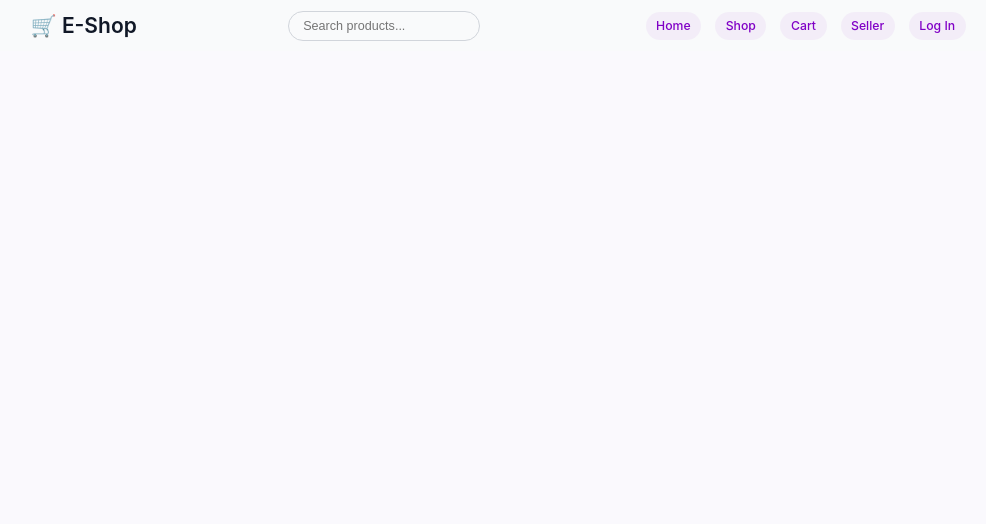
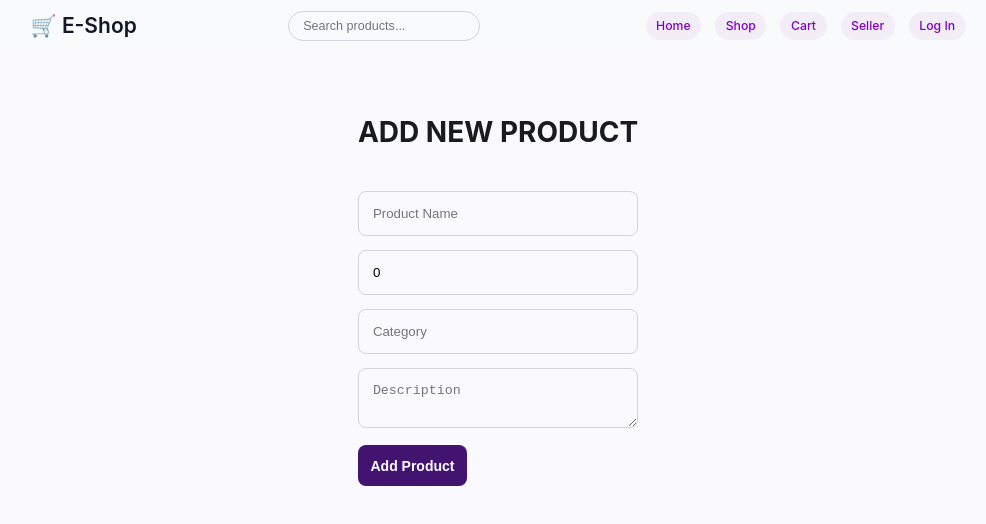
Before and after one commit to SachidanandaPadhiali/ecommerce-project-angular, an Angular app: page /seller-product in a window 1280 px wide. Before the commit this address led to /. Shown: the top 524 px of the page, without its empty margins (142-1128 px from the left). Built offline with nearby package versions, Linux system fonts and the light colour scheme.

Commit message:
Add Product Routing and form

```diff
--- a/src/app/app.css
+++ b/src/app/app.css
@@ -29,7 +29,7 @@
     -webkit-font-smoothing: antialiased;
     -moz-osx-font-smoothing: grayscale;
 
-    --primary: #701338;
+    --primary: #431370;
     --accent: #a72785;
     --black: #111111;
     --hover: #a360fa;
@@ -39,7 +39,7 @@
     --bg: #F9FAFB;
     --bg-grey: #D2D1D2;
     --bg-dark: #123456;
-    --bg-btn: #61aacc;
+    --bg-btn: #d080e4;
     --card-bg: #FFFFFF;
     --border: #D1D5DB;
     --success: #10B981;
--- a/src/app/app.routes.ts
+++ b/src/app/app.routes.ts
@@ -5,11 +5,13 @@ import { SellerHome } from './seller-home/seller-home';
 import { Login } from './login/login';
 import { UserHome } from './user-home/user-home';
 import { authGuard } from './auth-guard';
+import { SellerAddProduct } from './seller-add-product/seller-add-product';
 
 export const routes: Routes = [
     { path: '', component: Home },
     { path: 'seller-auth', component: SellerAuth},
     { path: 'log-in', component: Login },
     { path: 'user-home', component: UserHome, canActivate: [authGuard], data: { role: 'user' } },
-    { path: 'seller-home', component: SellerHome, canActivate: [authGuard], data: { role: 'seller' } }
+    { path: 'seller-home', component: SellerHome, canActivate: [authGuard], data: { role: 'seller' } },
+    {path:'seller-product', component: SellerAddProduct}
 ];
--- /dev/null
+++ b/src/app/seller-add-product/seller-add-product.html
@@ -0,0 +1,25 @@
+<div class="main-content">
+    <div class="form-overlay">
+        <div class="form-container">
+            <h1>ADD NEW PRODUCT</h1>
+            <br /><br />
+            <form (ngSubmit)="handleAddProduct()" #productForm="ngForm">
+                <div class="input-group">
+                    <input type="text" name="name" [(ngModel)]="product.name" placeholder="Product Name" required />
+                </div>
+                <div class="input-group">
+                    <input type="number" name="price" [(ngModel)]="product.price" placeholder="Price" required />
+                </div>
+                <div class="input-group">
+                    <input type="text" name="category" [(ngModel)]="product.category" placeholder="Category" required />
+                </div>
+                <div class="input-group">
+                    <textarea name="description" [(ngModel)]="product.description" placeholder="Description"></textarea>
+                </div>
+                <button type="submit" class="main-btn">Add Product</button>
+                <div *ngIf="successMessage" style="color: green">{{ successMessage }}</div>
+                <div *ngIf="errorMessage" style="color: red">{{ errorMessage }}</div>
+            </form>
+        </div>
+    </div>
+</div>
--- /dev/null
+++ b/src/app/seller-add-product/seller-add-product.ts
@@ -0,0 +1,37 @@
+import { Component } from '@angular/core';
+import { FormsModule } from '@angular/forms';
+import { CommonModule } from '@angular/common';
+import { HttpClient } from '@angular/common/http';
+import { Router, RouterModule } from '@angular/router';
+@Component({
+  selector: 'app-seller-add-product',
+  imports: [FormsModule, CommonModule],
+  templateUrl: './seller-add-product.html',
+  styleUrl: './seller-add-product.css'
+})
+export class SellerAddProduct {
+  product = {
+    name: '',
+    price: 0,
+    category: '',
+    description: ''
+  };
+
+  successMessage: string | null = null;
+  errorMessage: string | null = null;
+
+  constructor(private http: HttpClient, private router: Router) { }
+
+  handleAddProduct(): void {
+    this.http.post('http://localhost:3000/products', this.product).subscribe({
+      next: (res) => {
+        this.successMessage = 'Product added successfully!';
+        this.product = { name: '', price: 0, category: '', description: '' };
+      },
+      error: (err) => {
+        this.errorMessage = 'Failed to add product';
+      }
+    });
+  }
+
+}
--- a/src/styles.css
+++ b/src/styles.css
@@ -40,7 +40,7 @@ body {
     width: 200px;
 }
 
-.sign-in-overlay {
+.form-overlay {
     inset: 0;
     display: flex;
     align-items: center;
@@ -82,6 +82,17 @@ body {
 }
 
 input {
+    width: 100%;
+    text-align: left;
+    padding: var(--mb-2);
+    border: 1px solid var(--border);
+    border-radius: 8px;
+    background: var(--white);
+    font-size: .95rem;
+    transition: .5s;
+}
+
+textarea {
     width: 100%;
     text-align: left;
     padding: var(--mb-2);
@@ -155,7 +166,7 @@ input:focus {
         padding: 1.5rem;
     }
 
-    .sign-in-overlay {
+    .form-overlay {
         margin: 0;
     }
 }
```
Also changed, not shown: src/app/seller-add-product/seller-add-product.css (added), 1 other file (tests, documents, lock files or other folders).
